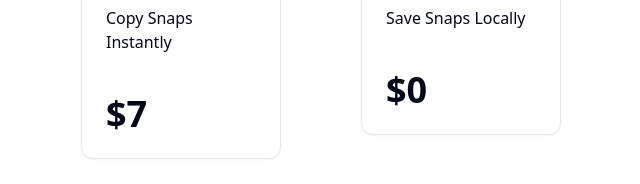
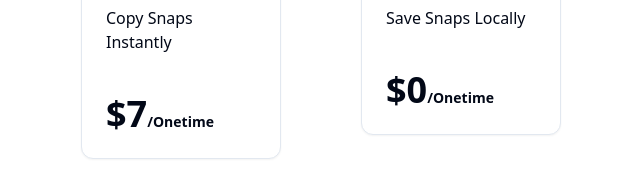
Before and after one commit to doubleA411/tweak, a Next.js app: page / in a window 1280 px wide. Shown: the part 4323-4507 px from the top of the page, without its empty margins (319-959 px from the left). Built offline with nearby package versions, Linux system fonts and the light colour scheme.

Commit message:
paycard updates

```diff
--- a/components/ui/paycard.tsx
+++ b/components/ui/paycard.tsx
@@ -21,7 +21,7 @@ function PayCard({
 }) {
   return (
     <div>
-      <Card className=" rounded-xl w-[200px]">
+      <Card className=" w-[200px] rounded-xl">
         <CardHeader>
           <CardTitle>{title}</CardTitle>
           <CardDescription>{desc}</CardDescription>
@@ -33,7 +33,10 @@ function PayCard({
             })}
           </ul>
 
-          <h1 className=" mt-10 text-4xl font-bold">${price}</h1>
+          <h1 className="flex items-baseline mt-10 text-4xl font-bold">
+            ${price}
+            <p className=" text-sm">/Onetime</p>
+          </h1>
         </CardContent>
       </Card>
     </div>
```
